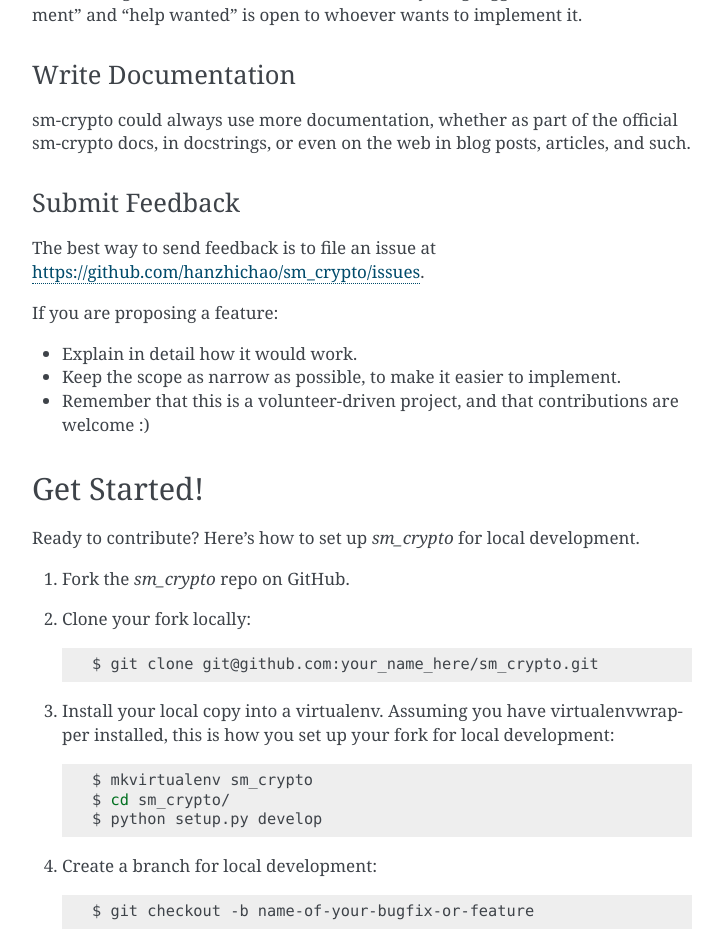
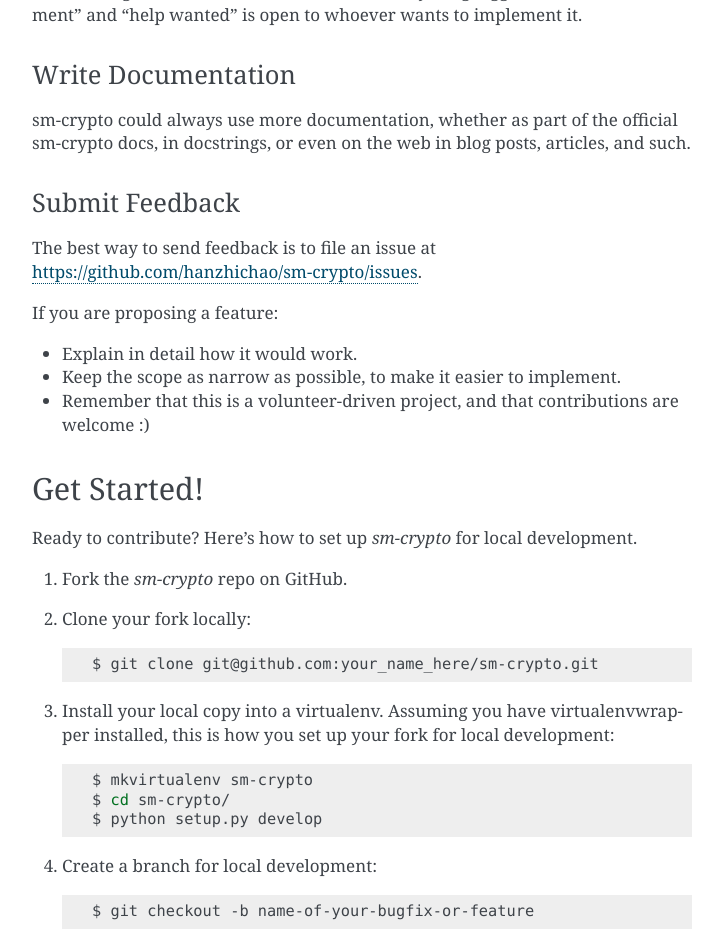
Before and after one commit to hanzhichao/sm-crypto, a Sphinx documentation site: the page built from docs/contributing.rst, in a window 1280 px wide and 1400 px high, scrolled down 728 px. Shown: the top 949 px of the window, without its empty margins (388-1111 px from the left). Built offline with Sphinx 7.4.7, drawn with Linux system fonts in a browser that asks for light colours; pages that are not in the unit, such as notebooks, are missing from menus; some of the changed text lies outside the part shown.

```diff
--- a/CONTRIBUTING.rst
+++ b/CONTRIBUTING.rst
@@ -15,7 +15,7 @@ Types of Contributions
 Report Bugs
 ~~~~~~~~~~~
 
-Report bugs at https://github.com/hanzhichao/sm_crypto/issues.
+Report bugs at https://github.com/hanzhichao/sm-crypto/issues.
 
 If you are reporting a bug, please include:
 
@@ -45,7 +45,7 @@ articles, and such.
 Submit Feedback
 ~~~~~~~~~~~~~~~
 
-The best way to send feedback is to file an issue at https://github.com/hanzhichao/sm_crypto/issues.
+The best way to send feedback is to file an issue at https://github.com/hanzhichao/sm-crypto/issues.
 
 If you are proposing a feature:
 
@@ -57,17 +57,17 @@ If you are proposing a feature:
 Get Started!
 ------------
 
-Ready to contribute? Here's how to set up `sm_crypto` for local development.
+Ready to contribute? Here's how to set up `sm-crypto` for local development.
 
-1. Fork the `sm_crypto` repo on GitHub.
+1. Fork the `sm-crypto` repo on GitHub.
 2. Clone your fork locally::
 
-    $ git clone git@github.com:your_name_here/sm_crypto.git
+    $ git clone git@github.com:your_name_here/sm-crypto.git
 
 3. Install your local copy into a virtualenv. Assuming you have virtualenvwrapper installed, this is how you set up your fork for local development::
 
-    $ mkvirtualenv sm_crypto
-    $ cd sm_crypto/
+    $ mkvirtualenv sm-crypto
+    $ cd sm-crypto/
     $ python setup.py develop
 
 4. Create a branch for local development::
@@ -79,7 +79,7 @@ Ready to contribute? Here's how to set up `sm_crypto` for local development.
 5. When you're done making changes, check that your changes pass flake8 and the
    tests, including testing other Python versions with tox::
 
-    $ flake8 sm_crypto tests
+    $ flake8 sm-crypto tests
     $ python setup.py test or pytest
     $ tox
 
@@ -103,7 +103,7 @@ Before you submit a pull request, check that it meets these guidelines:
    your new functionality into a function with a docstring, and add the
    feature to the list in README.rst.
 3. The pull request should work for Python 3.5, 3.6, 3.7 and 3.8, and for PyPy. Check
-   https://travis-ci.com/hanzhichao/sm_crypto/pull_requests
+   https://travis-ci.com/hanzhichao/sm-crypto/pull_requests
    and make sure that the tests pass for all supported Python versions.
 
 Tips
@@ -111,7 +111,7 @@ Tips
 
 To run a subset of tests::
 
-$ pytest tests.test_sm_crypto
+$ pytest tests.test_sm-crypto
 
 
 Deploying
--- a/docs/conf.py
+++ b/docs/conf.py
@@ -1,6 +1,6 @@
 #!/usr/bin/env python
 #
-# sm_crypto documentation build configuration file, created by
+# sm-crypto documentation build configuration file, created by
 # sphinx-quickstart on Fri Jun  9 13:47:02 2017.
 #
 # This file is execfile()d with the current directory set to its
--- a/setup.cfg
+++ b/setup.cfg
@@ -16,5 +16,3 @@ universal = 1
 
 [flake8]
 exclude = docs
-[tool:pytest]
-collect_ignore = ['setup.py']
--- a/setup.py
+++ b/setup.py
@@ -17,7 +17,7 @@ requirements = ['asn1', 'pyasn1']
 test_requirements = ['pytest>=3', ]
 
 setup(
-    name='sm_crypto',
+    name='sm-crypto',
     version=__version__,
     author=__author__,
     author_email=__email__,
```
Also changed, not shown: README.rst (+6 -6 lines), docs/installation.rst (+5 -5 lines), docs/modules.rst (added, +7 -0 lines), docs/sm_crypto.rst (added, +53 -0 lines), 6 other files.
